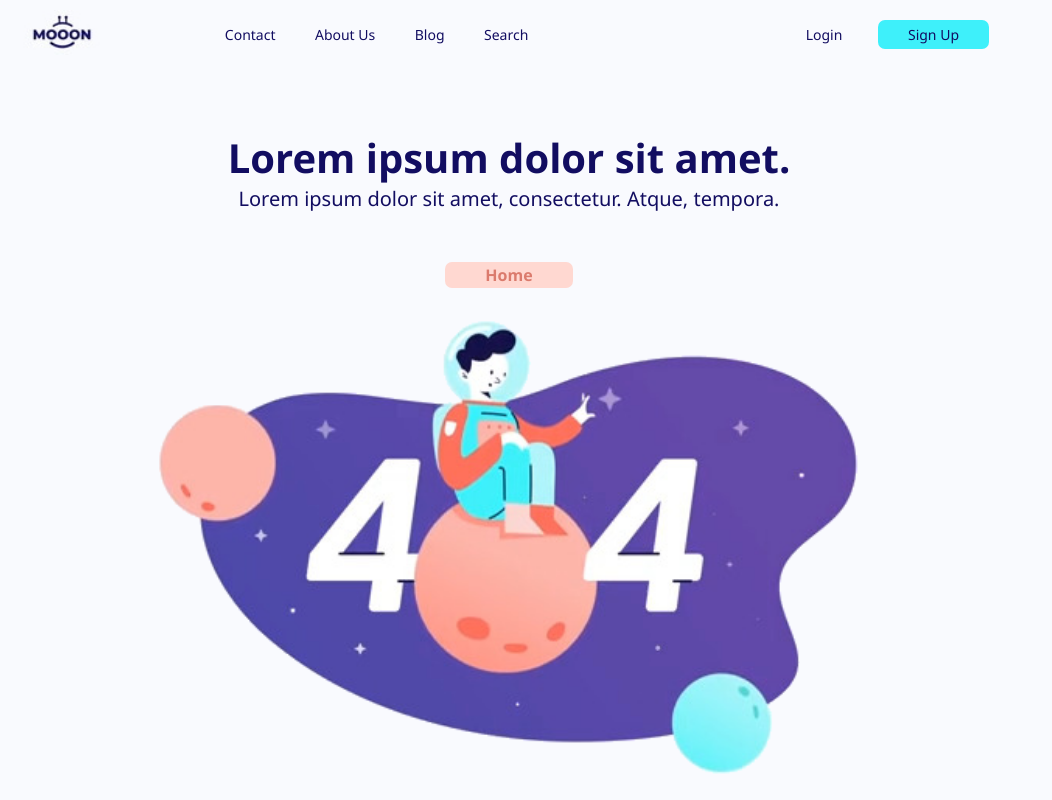
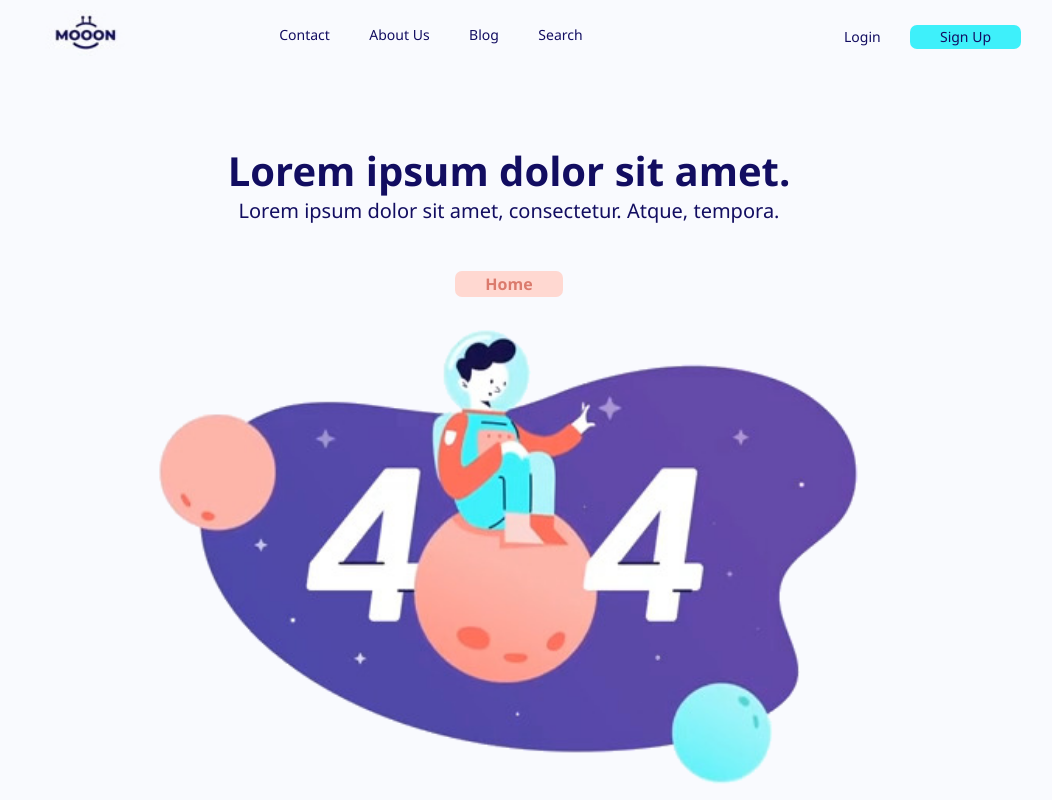
Before and after one commit to vitgri1/01-3-404-Mooon-4, a website: page index.html in a window 1280 px wide. Shown: the whole page, without its empty margins (131-1183 px from the left). Drawn offline with Linux system fonts and the light colour scheme.

Commit message:
All styling to css

```diff
--- a/index.html
+++ b/index.html
@@ -16,28 +16,26 @@
     <link rel="shortcut icon" href="./Favicon/favicon.ico" type="image/x-icon">
 </head>
 <body>
-    <header>
-        <a href="#" style="float: left; width: 8%; margin-left: 12%;">
-            <img src="./Moon-logo.jpg" alt="Moon logo" style="float: left; height: 45px; width: 80px; object-fit: contain; object-position: left;">
+    <header class="container">
+        <a class="logo" href="#">
+            <img src="./Moon-logo.jpg" alt="Moon logo">
         </a>
-        <nav style=" float: left; margin-left: 5%; width: 35%;">
-            <a href="#">Contact</a>
-            <a href="#">About us</a>
-            <a href="#">Blog</a>
-            <a href="#">Search</a>
+        <nav class="menu main-menu">
+            <a class="menu-item" href="#">Contact</a>
+            <a class="menu-item" href="#">About us</a>
+            <a class="menu-item" href="#">Blog</a>
+            <a class="menu-item" href="#">Search</a>
         </nav>
-        <nav style="float: right; margin-right: 10%; width: 25%; text-align: right;">
-            <a href="#" style="margin-right: 10%;">Login</a>
-            <a href="#" style="margin-left:auto; margin-right: 10%; background-color: #3EF0FA; padding: 5px; padding-left: 30px; padding-right: 30px; border-radius: 7px;">Sign up</a>
+        <nav class="menu login-menu">
+            <a class="menu-item" href="#">Login</a>
+            <a class="menu-item button" href="#">Sign up</a>
         </nav>
     </header>
-    <main>
-        <h1>Lorem ipsum dolor sit amet.</h1>
-        <p>Lorem ipsum dolor sit amet, consectetur. Atque, tempora.</p>
-        <a href="#" style="display: inline-block; background-color: #FFD8D1; color: #DB7B6D; font-weight: bold; line-height: 1em; padding: 5px; padding-left: 40px; padding-right: 40px; border-radius: 7px; margin-left:auto; margin-bottom: 10px;">Home</a>
-        <div style="display: inline-block; width: 100%;">
-            <img src="./kosmonautas.png" alt="Kosmonautas 404" style="display: inline-block; width: 60%;">
-        </div>
+    <main class="container">
+        <h1 class="title">Lorem ipsum dolor sit amet.</h1>
+        <p class="description">Lorem ipsum dolor sit amet, consectetur. Atque, tempora.</p>
+        <a class="button orange" href="#">Home</a>
+        <img class="center-image" src="./kosmonautas.png" alt="Kosmonautas 404">
     </main>
 </body>
 </html>
--- a/main.css
+++ b/main.css
@@ -1,38 +1,90 @@
+body,
+body * {
+box-sizing: border-box;
+margin: 0;
+padding: 0;
+}
+
 body{
     font-family: 'Segoe UI', Tahoma, Geneva, Verdana, sans-serif;
     color: #120D61;
     background-color: #F9FAFE;
-    margin: 0;
 }
-header{
+
+.container{
     display: inline-block;
     width: 100%;
-    font-size: 14px;
-    text-transform: capitalize;
     margin-top: 10px;
+    text-align: center;
 }
 
-nav{
-    margin-top: 15px;
+.logo{
+    float: left;
+    width: 80px;
+    margin-left: calc(20% - 80px);
 }
 
-a{
+.logo > img{
+    width: 100%;
+    float: left;
+}
+
+.menu {
+    margin-top: 15px;
+    text-transform: capitalize;
+    font-size: 14px;
+}
+
+.main-menu{
+    float: left;
+    margin-left: 5%;
+    width: 35%;
+}
+
+.login-menu{
+    float: right;
+    margin-right: 10%;
+    width: 25%;
+    text-align: right;
+}
+
+.menu-item{
     text-decoration: none;
     margin-left: 8%;
     color: #120D61;
 }
-main{
+
+.button{
     display: inline-block;
-    width: 100%;
-    text-align:center;
-    margin-top: 70px;
+    text-decoration: none;
+    background-color: #3EF0FA;
+    padding: 5px 30px;
+    border-radius: 7px;
+    line-height: 1em;
 }
-h1{
+
+.title{
     font-size: 250%;
-    margin: 0;
+    margin-top: 2em;
+    line-height: 1em;
 }
-p{
+
+.description{
     font-size: 20px;
-    margin: 0;
+    line-height: 1em;
+    margin-top: 0.5em;
     margin-bottom: 50px;
 }
+
+.orange{
+    background-color: #FFD8D1;
+    color: #DB7B6D;
+    font-weight: bold;
+    margin-bottom: 10px;
+}
+
+.center-image{
+display: block;
+    width: 60%;
+    margin-left: 20%;
+}
```
